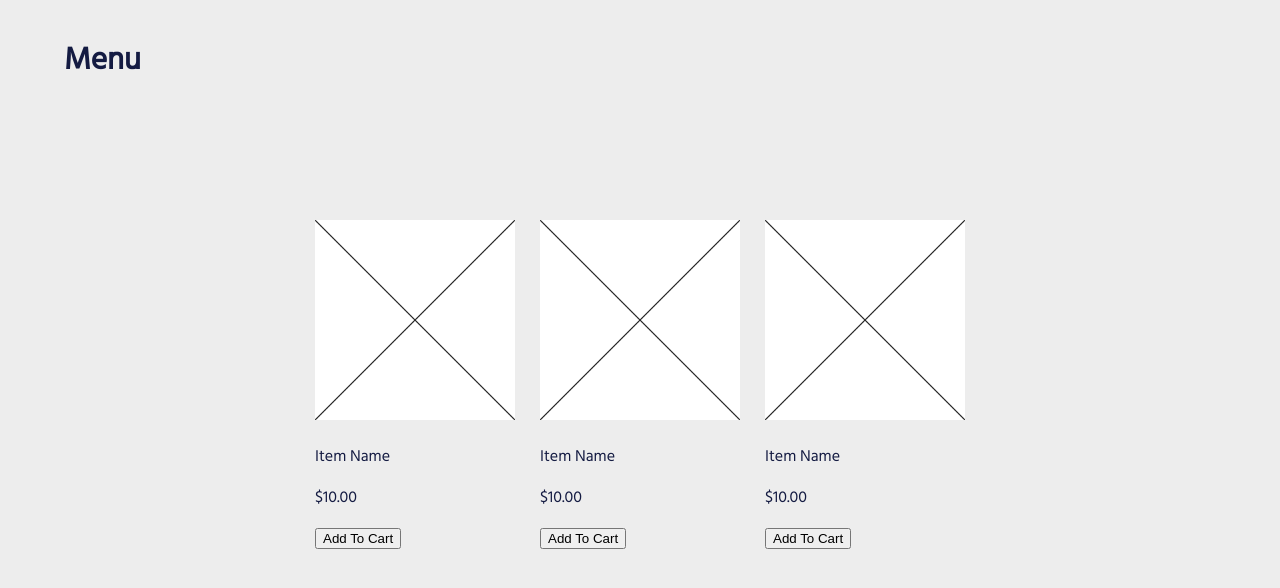
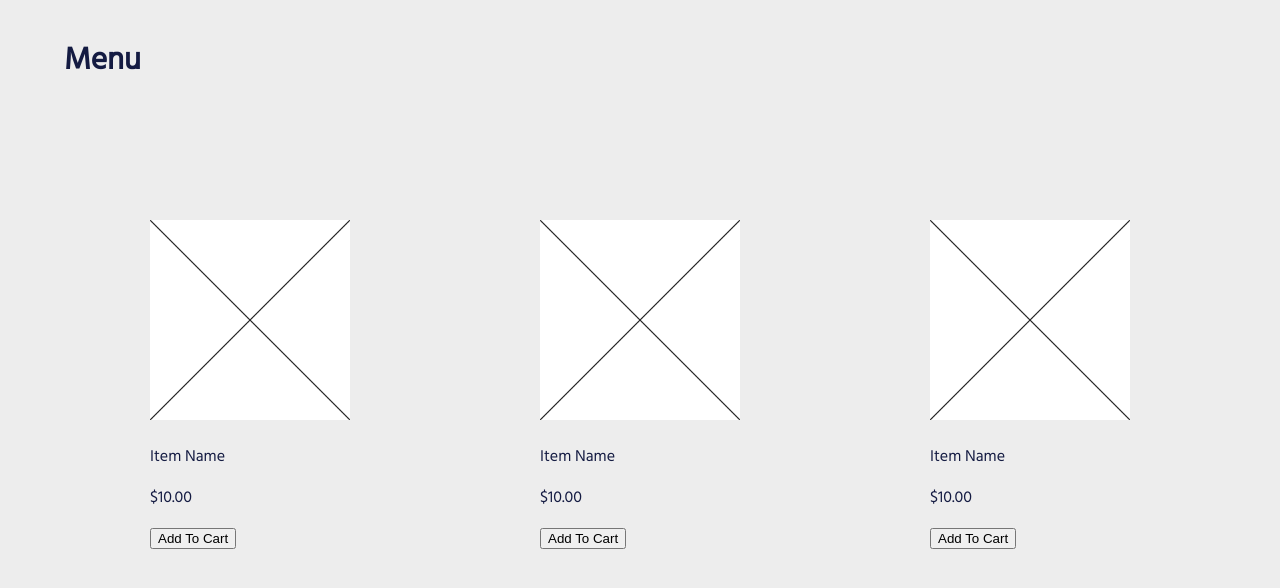
Before and after one commit to berenypanda/Donut-Palace, a PHP site: page /pages/menu.html in a window 1280 px wide. Shown: the part 80-668 px from the top of the page. Run offline with PHP 8.4, Linux system fonts and the light colour scheme.

Commit message:
Change menu style

```diff
--- a/styles.css
+++ b/styles.css
@@ -605,6 +605,8 @@ h3 {
 @media screen  and (min-width:768px) {
     .menu-section {
         margin-top: 10%;
-        grid-template-columns: repeat(3, max-content)
+        grid-template-columns: repeat(3, max-content);
+        column-gap: 40px;
+        justify-content: space-evenly;
     }
 }
```
